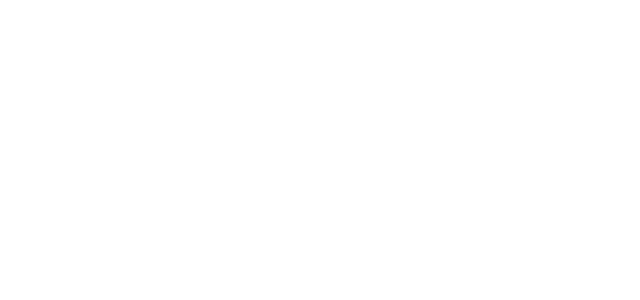
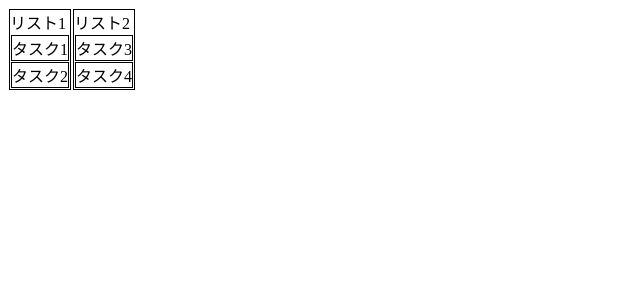
Before and after one commit to suimenkathemove/trello-clone, a Vue app: page / in a window 1280 px wide. Shown: the top 300 px of the page, without its empty margins (0-640 px from the left). Built offline with nearby package versions, Linux system fonts and the light colour scheme.

Commit message:
add List, Card

```diff
--- a/src/App.vue
+++ b/src/App.vue
@@ -1,10 +1,31 @@
 <template>
-  <div id="app" />
+  <div id="app">
+    <List v-for="list in lists" :key="list.id" class="list" :list="list" />
+  </div>
 </template>
 
 <script lang="ts">
 import { Component, Vue } from "vue-property-decorator";
+import List from "@/components/List.vue";
+import { IList } from "@/types";
+import { createInitialLists } from "@/initialData";
 
-@Component
-export default class App extends Vue {}
+@Component({
+  components: {
+    List
+  }
+})
+export default class App extends Vue {
+  lists: IList[] = createInitialLists();
+}
 </script>
+
+<style lang="scss" scoped>
+#app {
+  display: flex;
+
+  > .list {
+    margin: 1px;
+  }
+}
+</style>
--- /dev/null
+++ b/src/components/Card.vue
@@ -0,0 +1,22 @@
+<template>
+  <div class="card">
+    {{ card.text }}
+  </div>
+</template>
+
+<script lang="ts">
+import { Component, Vue, Prop } from "vue-property-decorator";
+import { ICard } from "@/types";
+
+@Component
+export default class Card extends Vue {
+  @Prop({ type: Object, required: true })
+  readonly card!: ICard;
+}
+</script>
+
+<style lang="scss" scoped>
+.card {
+  border: 1px solid #000000;
+}
+</style>
--- /dev/null
+++ b/src/components/List.vue
@@ -0,0 +1,32 @@
+<template>
+  <div class="list">
+    {{ list.name }}
+    <Card v-for="card in list.cards" :key="card.id" class="card" :card="card" />
+  </div>
+</template>
+
+<script lang="ts">
+import { Component, Vue, Prop } from "vue-property-decorator";
+import Card from "@/components/Card.vue";
+import { IList } from "@/types";
+
+@Component({
+  components: {
+    Card
+  }
+})
+export default class List extends Vue {
+  @Prop({ type: Object, required: true })
+  readonly list!: IList;
+}
+</script>
+
+<style lang="scss" scoped>
+.list {
+  border: 1px solid #000000;
+
+  > .card {
+    margin: 1px;
+  }
+}
+</style>
--- /dev/null
+++ b/src/initialData.ts
@@ -0,0 +1,34 @@
+import { IList } from "@/types";
+
+export function createInitialLists(): IList[] {
+  return [
+    {
+      id: 1,
+      name: "リスト1",
+      cards: [
+        {
+          id: 1,
+          text: "タスク1"
+        },
+        {
+          id: 2,
+          text: "タスク2"
+        }
+      ]
+    },
+    {
+      id: 2,
+      name: "リスト2",
+      cards: [
+        {
+          id: 3,
+          text: "タスク3"
+        },
+        {
+          id: 4,
+          text: "タスク4"
+        }
+      ]
+    }
+  ];
+}
--- /dev/null
+++ b/src/types.ts
@@ -0,0 +1,10 @@
+export interface IList {
+  readonly id: number;
+  name: string;
+  cards: ICard[];
+}
+
+export interface ICard {
+  readonly id: number;
+  text: string;
+}
```
